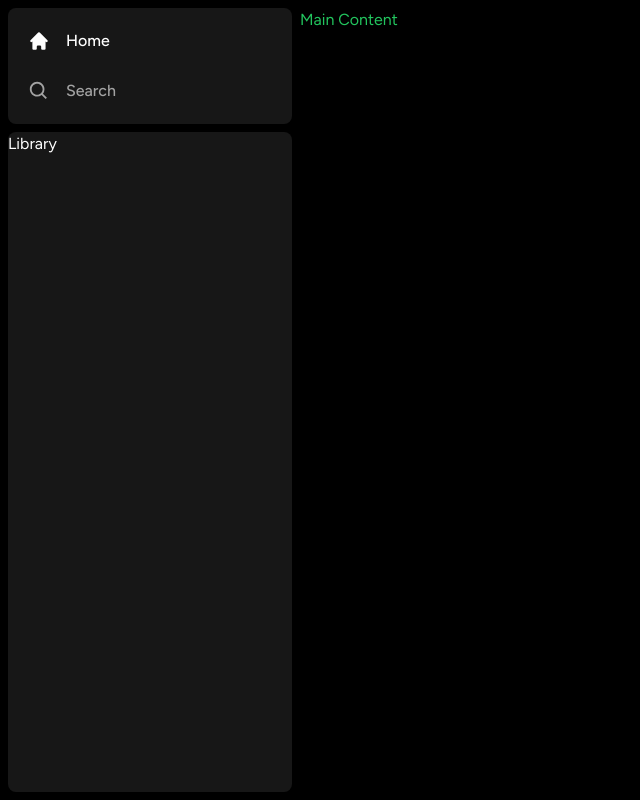
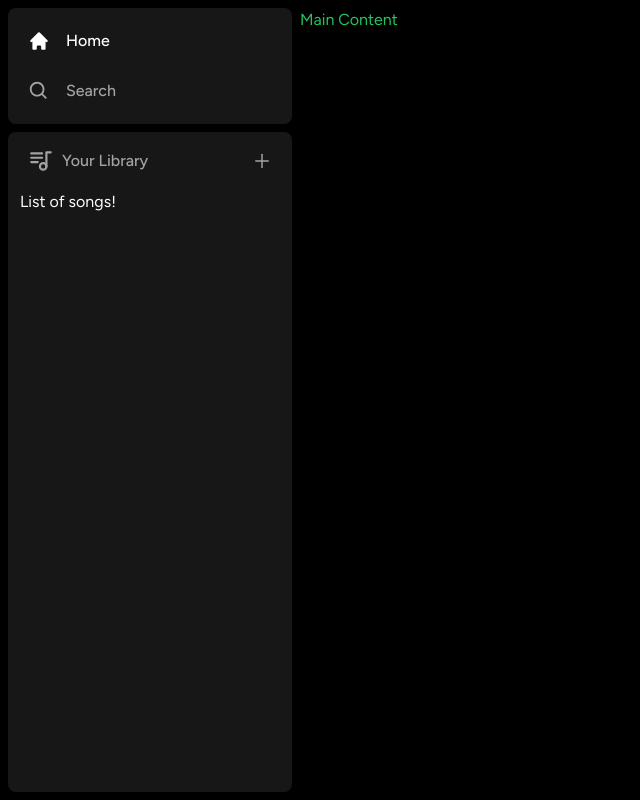
Before and after one commit to JamShou/Cloneify, a Next.js app: page / in a window 1280 px wide. Shown: the whole page, without its empty margins (0-640 px from the left). Built offline with nearby package versions, Linux system fonts and the light colour scheme.

Commit message:
Added SideBar Library code

```diff
--- a/components/Library.tsx
+++ b/components/Library.tsx
@@ -1,12 +1,32 @@
 "use client";
 
+import { TbPlaylist } from "react-icons/tb";
+import { AiOutlinePlus } from "react-icons/ai";
+
 const Library = () => {
-    const onClick = () =>{
-        //Handle upload later
-    }
-    return (
-        <div>Library</div>
-    );
-}
+  const onClick = () => {
+    //Handle upload later
+  };
+
+  return (
+    <div className="flex flex-col">
+      <div className="flex items-center justify-between px-5 pt-4">
+        <div className="inline-flex items-center gap-x-2">
+          <TbPlaylist className="text-neutral-400" size={26} />
+          <p className="text-neutral-400 font-medium text-md">Your Library</p>
+        </div>
+        <AiOutlinePlus
+          onClick={onClick}
+          size={20}
+          className="text-neutral-400
+          cursor-pointer
+          hover:text-white
+          transition"
+        />
+      </div>
+      <div className="flex flex-col gap-y-2 mt-4 px-3"> List of songs!</div>
+    </div>
+  );
+};
 
 export default Library;
```
